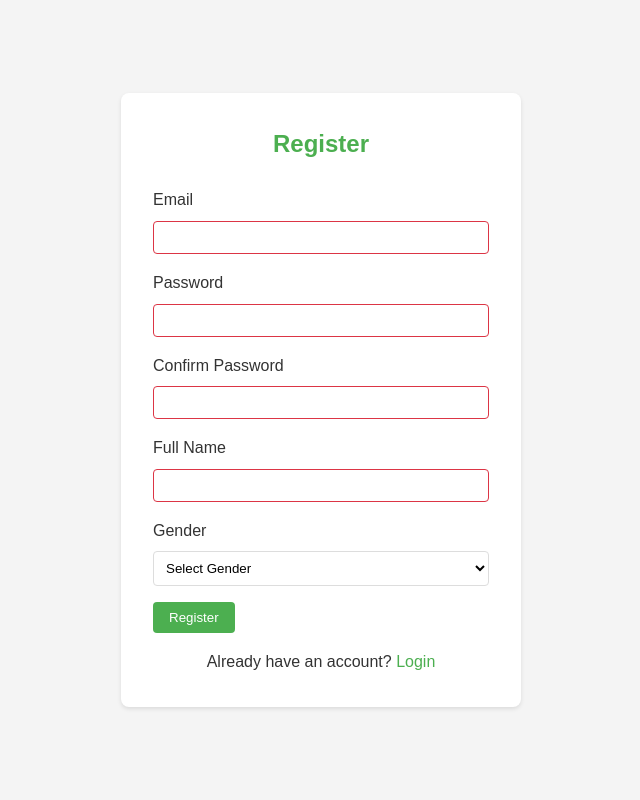
After one commit to navinash47/To_do_list, a Flask app: template frontend/templates/register.html in a window 1280 px wide. The commit adds this page. Shown: the whole page, without its empty margins (319-959 px from the left). Run offline with Flask 3, Linux system fonts and the light colour scheme; the template is opened without the code that fills it, so the values that code supplies are empty.

Commit message:
Register page

```diff
--- a/frontend/static/css/style.css
+++ b/frontend/static/css/style.css
@@ -161,3 +161,75 @@ button {
 button:hover {
     background: var(--secondary-color);
 }
+
+/* Form Styles */
+select {
+    width: 100%;
+    padding: 0.5rem;
+    border: 1px solid var(--border-color);
+    border-radius: 4px;
+    background-color: white;
+}
+
+.error-message {
+    color: #dc3545;
+    font-size: 0.875rem;
+    margin-top: 0.25rem;
+}
+
+.auth-box h2 {
+    text-align: center;
+    margin-bottom: 1.5rem;
+    color: var(--primary-color);
+}
+
+.auth-box p {
+    text-align: center;
+    margin-top: 1rem;
+}
+
+.auth-box a {
+    color: var(--primary-color);
+    text-decoration: none;
+}
+
+.auth-box a:hover {
+    text-decoration: underline;
+}
+
+/* Password strength indicator */
+.password-strength {
+    margin-top: 0.25rem;
+    font-size: 0.875rem;
+}
+
+.strength-weak {
+    color: #dc3545;
+}
+
+.strength-medium {
+    color: #ffc107;
+}
+
+.strength-strong {
+    color: #28a745;
+}
+
+/* Form validation styles */
+input:invalid {
+    border-color: #dc3545;
+}
+
+input:valid {
+    border-color: #28a745;
+}
+
+/* Loading indicator */
+.loading {
+    opacity: 0.7;
+    pointer-events: none;
+}
+
+button.loading::after {
+    content: '...';
+}
--- a/frontend/static/js/auth.js
+++ b/frontend/static/js/auth.js
@@ -8,6 +8,9 @@ document.getElementById('loginForm')?.addEventListener('submit', async (e) => {
     const password = document.getElementById('password').value;
 
     try {
+        const button = e.target.querySelector('button');
+        button.classList.add('loading');
+
         const response = await fetch(`${API_URL}/auth/login`, {
             method: 'POST',
             headers: {
@@ -23,12 +26,148 @@ document.getElementById('loginForm')?.addEventListener('submit', async (e) => {
             localStorage.setItem('userId', data.user_id);
             window.location.href = 'index.html';
         } else {
-            alert(data.error);
+            showError(data.error);
         }
     } catch (error) {
-        alert('An error occurred during login');
+        showError('An error occurred during login');
+    } finally {
+        button.classList.remove('loading');
     }
 });
+
+// Registration functionality
+document.getElementById('registerForm')?.addEventListener('submit', async (e) => {
+    e.preventDefault();
+
+    const email = document.getElementById('email').value;
+    const password = document.getElementById('password').value;
+    const confirmPassword = document.getElementById('confirmPassword').value;
+    const name = document.getElementById('name').value;
+    const gender = document.getElementById('gender').value;
+
+    // Validate passwords match
+    if (password !== confirmPassword) {
+        showError('Passwords do not match');
+        return;
+    }
+
+    // Validate password strength
+    if (!isPasswordStrong(password)) {
+        showError('Password must be at least 8 characters long and contain letters, numbers, and special characters');
+        return;
+    }
+
+    try {
+        const button = e.target.querySelector('button');
+        button.classList.add('loading');
+
+        const response = await fetch(`${API_URL}/auth/register`, {
+            method: 'POST',
+            headers: {
+                'Content-Type': 'application/json'
+            },
+            body: JSON.stringify({
+                email,
+                password,
+                name,
+                gender
+            })
+        });
+
+        const data = await response.json();
+
+        if (response.ok) {
+            // Show success message and redirect to login
+            alert('Registration successful! Please login.');
+            window.location.href = 'login.html';
+        } else {
+            showError(data.error);
+        }
+    } catch (error) {
+        showError('An error occurred during registration');
+    } finally {
+        button.classList.remove('loading');
+    }
+});
+
+// Password strength checker
+function isPasswordStrong(password) {
+    const minLength = 8;
+    const hasLetter = /[a-zA-Z]/.test(password);
+    const hasNumber = /\d/.test(password);
+    const hasSpecialChar = /[!@#$%^&*(),.?":{}|<>]/.test(password);
+
+    return password.length >= minLength && hasLetter && hasNumber && hasSpecialChar;
+}
+
+// Real-time password strength indicator
+document.getElementById('password')?.addEventListener('input', (e) => {
+    const password = e.target.value;
+    const strengthIndicator = document.createElement('div');
+    strengthIndicator.className = 'password-strength';
+
+    let strength = 'weak';
+    let message = 'Weak';
+
+    if (password.length >= 8) {
+        const hasLetter = /[a-zA-Z]/.test(password);
+        const hasNumber = /\d/.test(password);
+        const hasSpecialChar = /[!@#$%^&*(),.?":{}|<>]/.test(password);
+
+        if (hasLetter && hasNumber && hasSpecialChar) {
+            strength = 'strong';
+            message = 'Strong';
+        } else if ((hasLetter && hasNumber) || (hasLetter && hasSpecialChar) || (hasNumber && hasSpecialChar)) {
+            strength = 'medium';
+            message = 'Medium';
+        }
+    }
+
+    strengthIndicator.className = `password-strength strength-${strength}`;
+    strengthIndicator.textContent = `Password Strength: ${message}`;
+
+    // Update or add the strength indicator
+    const existingIndicator = e.target.parentNode.querySelector('.password-strength');
+    if (existingIndicator) {
+        existingIndicator.replaceWith(strengthIndicator);
+    } else {
+        e.target.parentNode.appendChild(strengthIndicator);
+    }
+});
+
+// Confirm password validation
+document.getElementById('confirmPassword')?.addEventListener('input', (e) => {
+    const password = document.getElementById('password').value;
+    const confirmPassword = e.target.value;
+
+    if (password !== confirmPassword) {
+        e.target.setCustomValidity('Passwords do not match');
+    } else {
+        e.target.setCustomValidity('');
+    }
+});
+
+// Error display helper
+function showError(message) {
+    const errorDiv = document.createElement('div');
+    errorDiv.className = 'error-message';
+    errorDiv.textContent = message;
+
+    // Remove any existing error messages
+    const existingError = document.querySelector('.error-message');
+    if (existingError) {
+        existingError.remove();
+    }
+
+    // Add the new error message
+    const form = document.querySelector('form');
+    form.insertBefore(errorDiv, form.firstChild);
+
+    // Remove error after 5 seconds
+    setTimeout(() => {
+        errorDiv.remove();
+    }, 5000);
+}
 
 // Logout functionality
 document.getElementById('logoutBtn')?.addEventListener('click', () => {
--- /dev/null
+++ b/frontend/templates/register.html
@@ -0,0 +1,46 @@
+<!DOCTYPE html>
+<html lang="en">
+<head>
+    <meta charset="UTF-8">
+    <meta name="viewport" content="width=device-width, initial-scale=1.0">
+    <title>Register - Todo App</title>
+    <link rel="stylesheet" href="../static/css/style.css">
+</head>
+<body>
+    <div class="auth-container">
+        <div class="auth-box">
+            <h2>Register</h2>
+            <form id="registerForm">
+                <div class="form-group">
+                    <label for="email">Email</label>
+                    <input type="email" id="email" required>
+                </div>
+                <div class="form-group">
+                    <label for="password">Password</label>
+                    <input type="password" id="password" required>
+                </div>
+                <div class="form-group">
+                    <label for="confirmPassword">Confirm Password</label>
+                    <input type="password" id="confirmPassword" required>
+                </div>
+                <div class="form-group">
+                    <label for="name">Full Name</label>
+                    <input type="text" id="name" required>
+                </div>
+                <div class="form-group">
+                    <label for="gender">Gender</label>
+                    <select id="gender" required>
+                        <option value="">Select Gender</option>
+                        <option value="M">Male</option>
+                        <option value="F">Female</option>
+                        <option value="OTHER">Other</option>
+                    </select>
+                </div>
+                <button type="submit">Register</button>
+            </form>
+            <p>Already have an account? <a href="login.html">Login</a></p>
+        </div>
+    </div>
+    <script src="../static/js/auth.js"></script>
+</body>
+</html>
```
